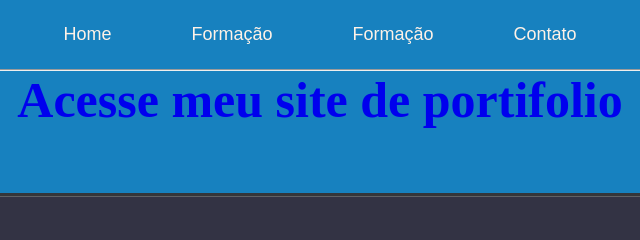
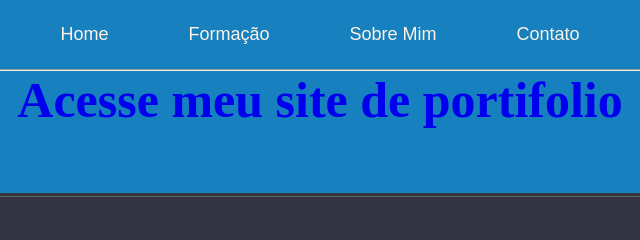
Before and after one commit to oliveiracaua/Cau---TRABALHO, a plain HTML site: page portifolio.html in a window 1280 px wide. Shown: the top 240 px of the page, 320-960 px from the left. Drawn offline with Linux system fonts and the light colour scheme.

Commit message:
mudei o port

```diff
--- a/portifolio.html
+++ b/portifolio.html
@@ -11,7 +11,7 @@
       <nav class="cabecalho-menu">
         <a href="index.html" class="cabecalho-meno-item">Home</a>
         <a href="formação.html" class="cabecalho-meno-item">Formação</a>
-        <a href="sobreMim.html" class="cabecalho-meno-item">Formação</a>
+        <a href="sobreMim.html" class="cabecalho-meno-item">Sobre Mim</a>
         <a href="contato.html" class="cabecalho-meno-item">Contato</a>
       </nav>
     </header>
```
Also changed, not shown: 1 other file.
